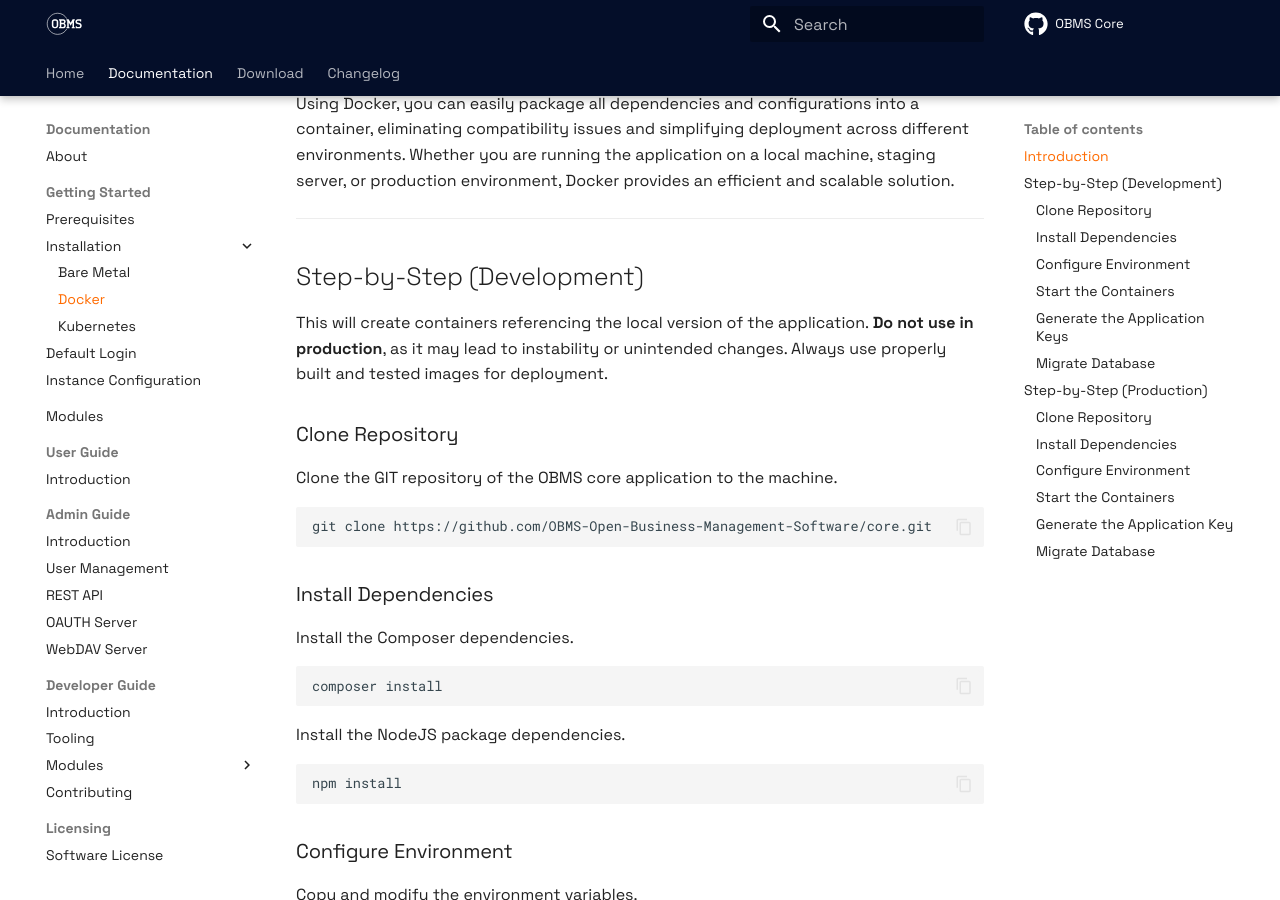
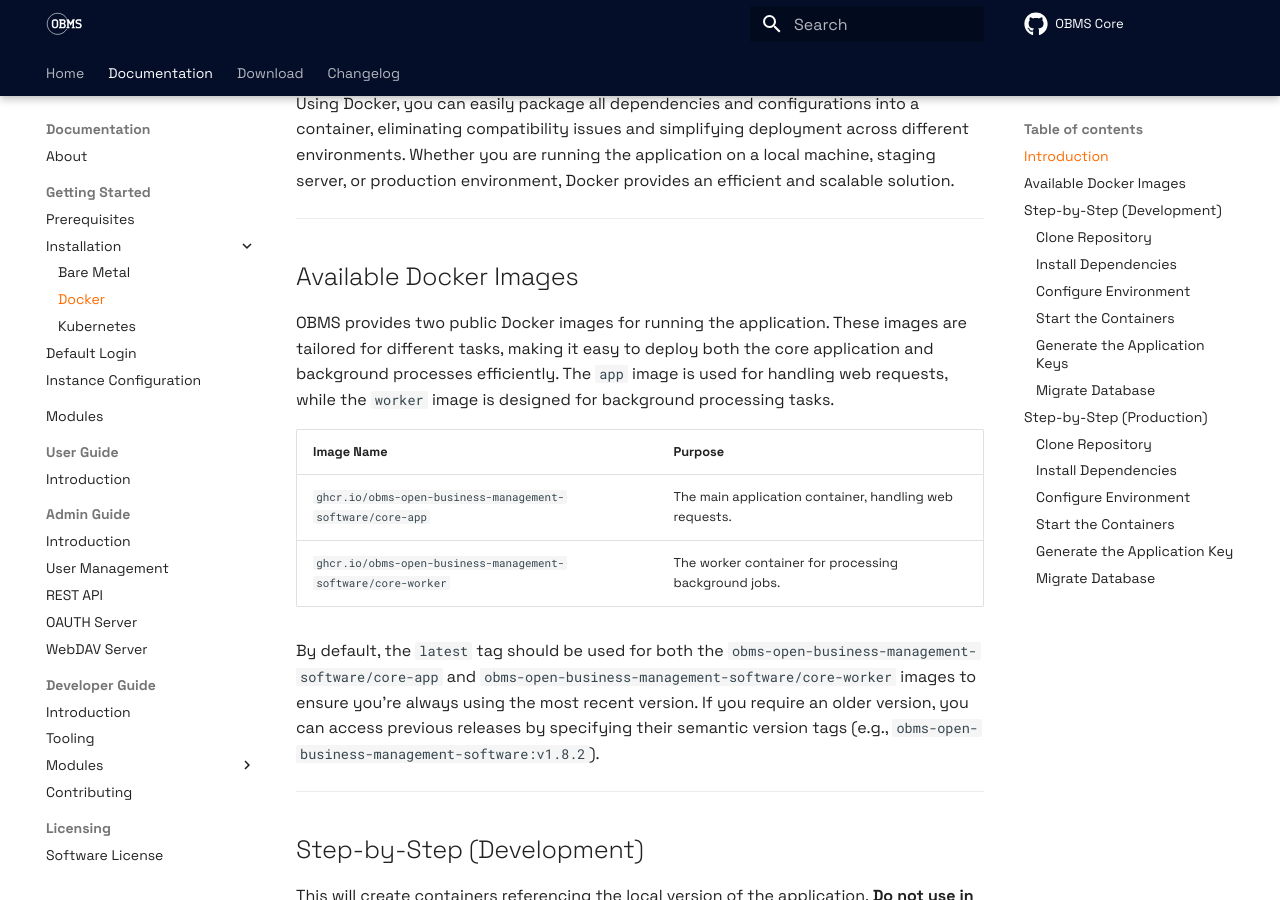
Before and after one commit to OBMS-Open-Business-Management-Software/documentation, an MkDocs documentation site: the page built from docs/docs/getting-started/installation/docker.md, in a window 1280 px wide and 900 px high, scrolled down 297 px. Built offline with MkDocs 1.6.1 and Material for MkDocs 9.7.7, drawn with Linux system fonts in a browser that asks for light colours; comment, search, counter and statistics services are not loaded; some of the changed text lies outside the part shown.

Commit message:
docs: docker images list

````diff
--- a/docs/docs/getting-started/installation/docker.md
+++ b/docs/docs/getting-started/installation/docker.md
@@ -4,6 +4,19 @@
 This guide will walk you through setting up and running the application in a Dockerized environment, ensuring a consistent and reproducible deployment process.
 
 Using Docker, you can easily package all dependencies and configurations into a container, eliminating compatibility issues and simplifying deployment across different environments. Whether you are running the application on a local machine, staging server, or production environment, Docker provides an efficient and scalable solution.
+
+---
+
+## Available Docker Images
+
+OBMS provides two public Docker images for running the application. These images are tailored for different tasks, making it easy to deploy both the core application and background processes efficiently. The `app` image is used for handling web requests, while the `worker` image is designed for background processing tasks.
+
+| Image Name  | Purpose                           |
+|-------------|-----------------------------------|
+| `ghcr.io/obms-open-business-management-software/core-app`  | The main application container, handling web requests. |
+| `ghcr.io/obms-open-business-management-software/core-worker` | The worker container for processing background jobs. |
+
+By default, the `latest` tag should be used for both the `obms-open-business-management-software/core-app` and `obms-open-business-management-software/core-worker` images to ensure you’re always using the most recent version. If you require an older version, you can access previous releases by specifying their semantic version tags (e.g., `obms-open-business-management-software:v1.8.2`).
 
 ---
 
@@ -96,6 +109,8 @@ Start the docker containers.
 docker-compose -f docker-compose.production.yml up -d
 ```
 
+This will build the containers from the local Dockerfile. However, if you prefer to use the public images instead, you can modify the `docker-compose.production.yml` file to reference the appropriate image tags (e.g., `obms-open-business-management-software/core-app:latest` or a specific version).
+
 ### Generate the Application Key
 Generate an application key.
 ```bash
````
